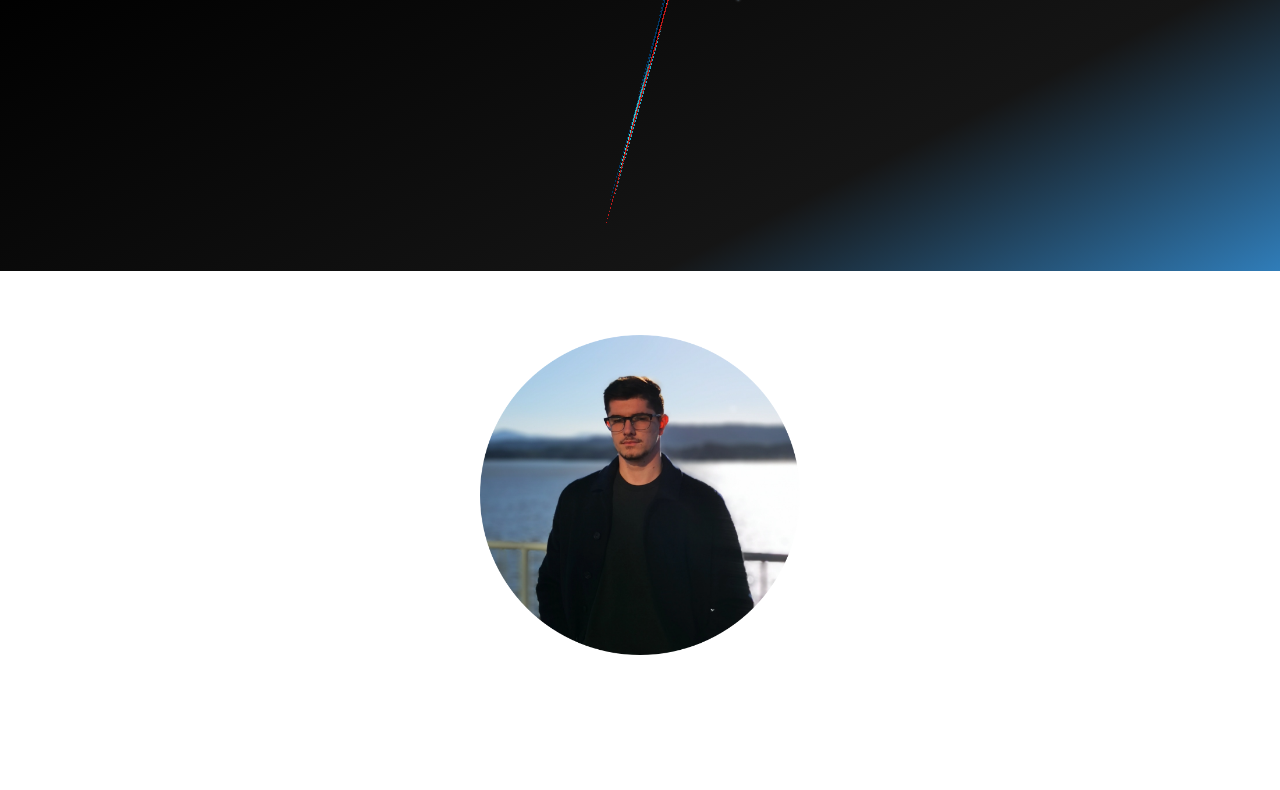
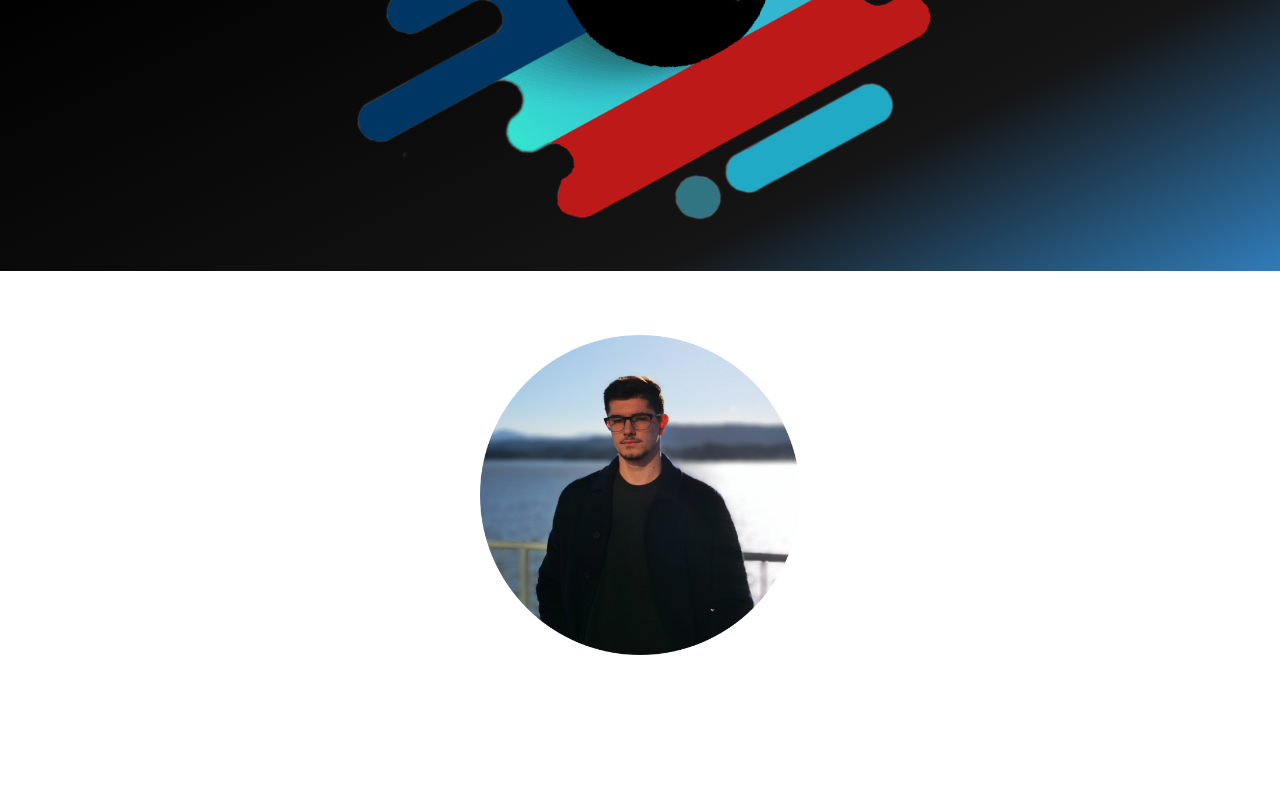
Before and after one commit to Dino-1999/Resume, a plain HTML site: page index.html in a window 1280 px wide. Shown: the part 369-1159 px from the top of the page. Drawn offline with nearby package versions, Linux system fonts and the light colour scheme.

Commit message:
Update style.css

```diff
--- a/CSS/style.css
+++ b/CSS/style.css
@@ -66,7 +66,7 @@ h2{
 #palm{
 	position: relative;
 	height: 100%;
-	width: 0.67vmax;
+	width: 70vmax;
 	padding: 0;
 	margin-left: 5.3%;
 	margin-top: 1.5%;
```
